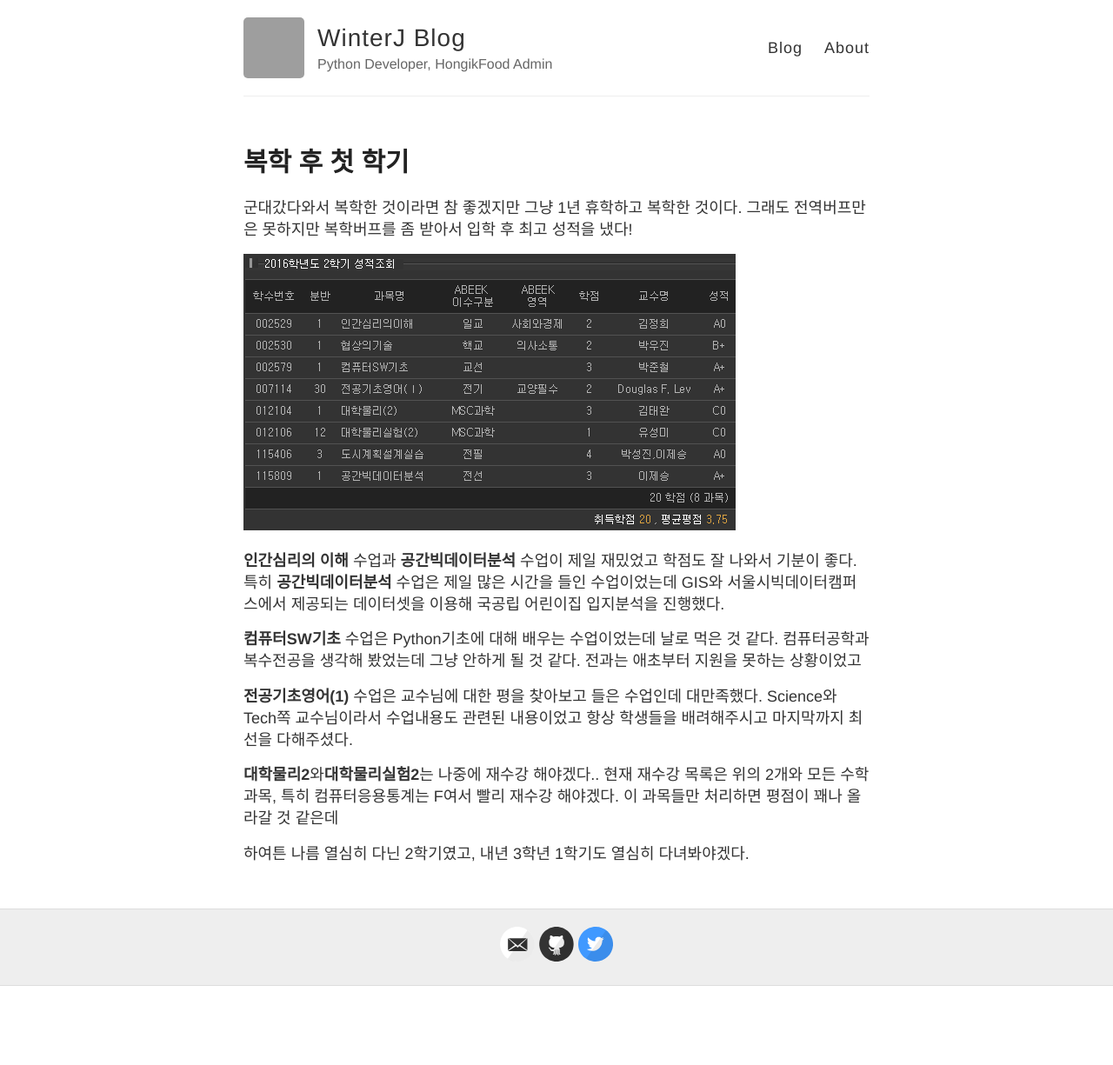
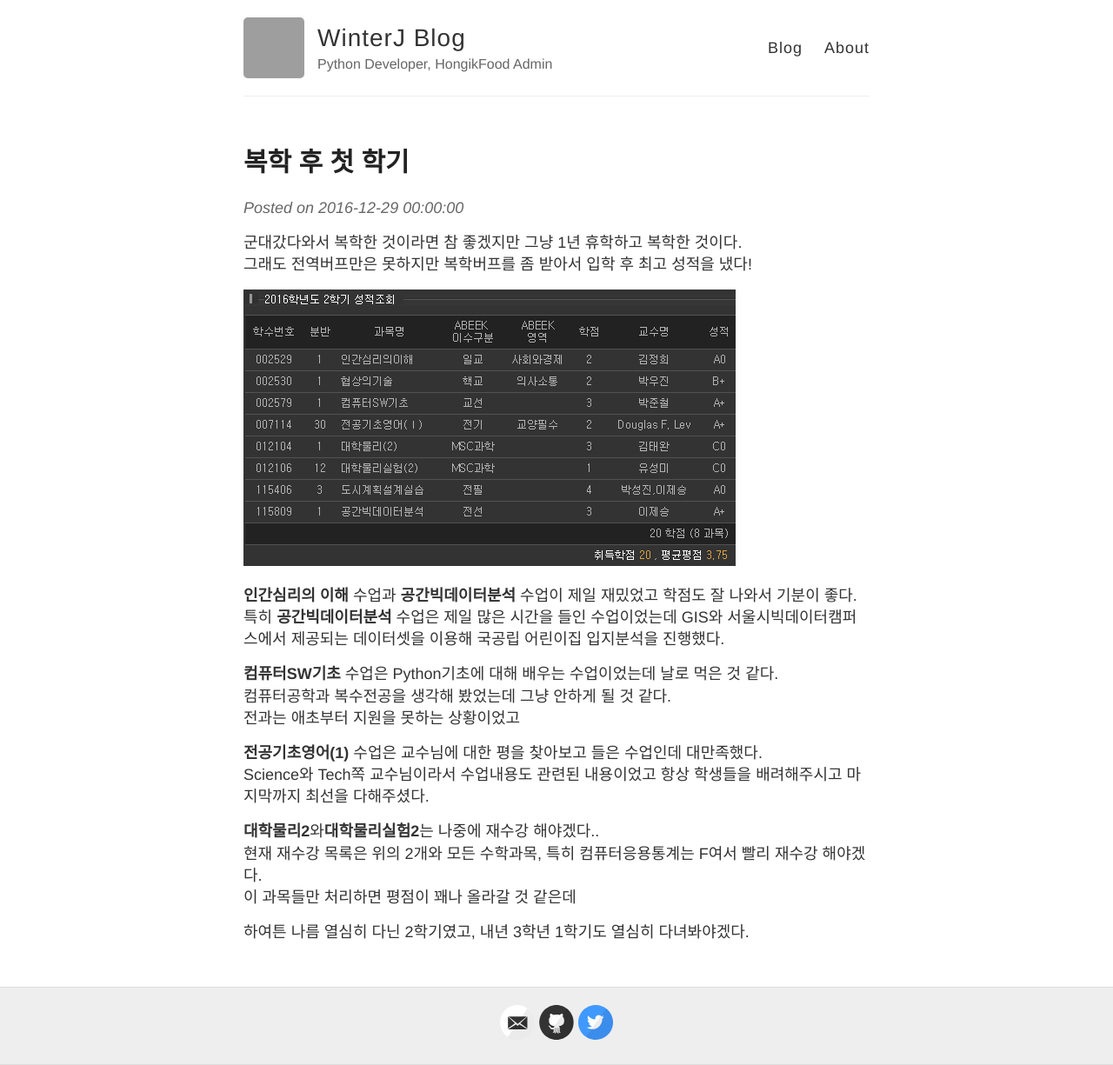
Before and after one commit to winterjung/JungWinter.github.io, a Jekyll site: the page built from _posts/2016-12-29-Grade-of-2016-2.md, in a window 1280 px wide. Shown: the whole page at 87% size. Built offline with Jekyll 4.4.1, drawn with Linux system fonts in a browser that asks for light colours; comment, search, counter and statistics services are not loaded; before the commit the page ends 1134 px from its top, so only the background shows below that; grey boxes are pictures that could not be loaded.

Commit message:
Style 수정

```diff
--- a/_layouts/post.html
+++ b/_layouts/post.html
@@ -6,6 +6,7 @@
   <h1>{{ page.title }}</h1>
 
   <div class="date">
+    Posted on {{ page.date | date: "%F %T"}}
   </div>
 
   <div class="entry">
--- a/_posts/2016-12-29-Grade-of-2016-2.md
+++ b/_posts/2016-12-29-Grade-of-2016-2.md
@@ -23,5 +23,4 @@
 현재 재수강 목록은 위의 2개와 모든 수학과목, 특히 컴퓨터응용통계는 F여서 빨리 재수강 해야겠다.
 이 과목들만 처리하면 평점이 꽤나 올라갈 것 같은데
 
-하여튼 나름 열심히 다닌 2학기였고,
-내년 3학년 1학기도 열심히 다녀봐야겠다.
+하여튼 나름 열심히 다닌 2학기였고, 내년 3학년 1학기도 열심히 다녀봐야겠다.
```
